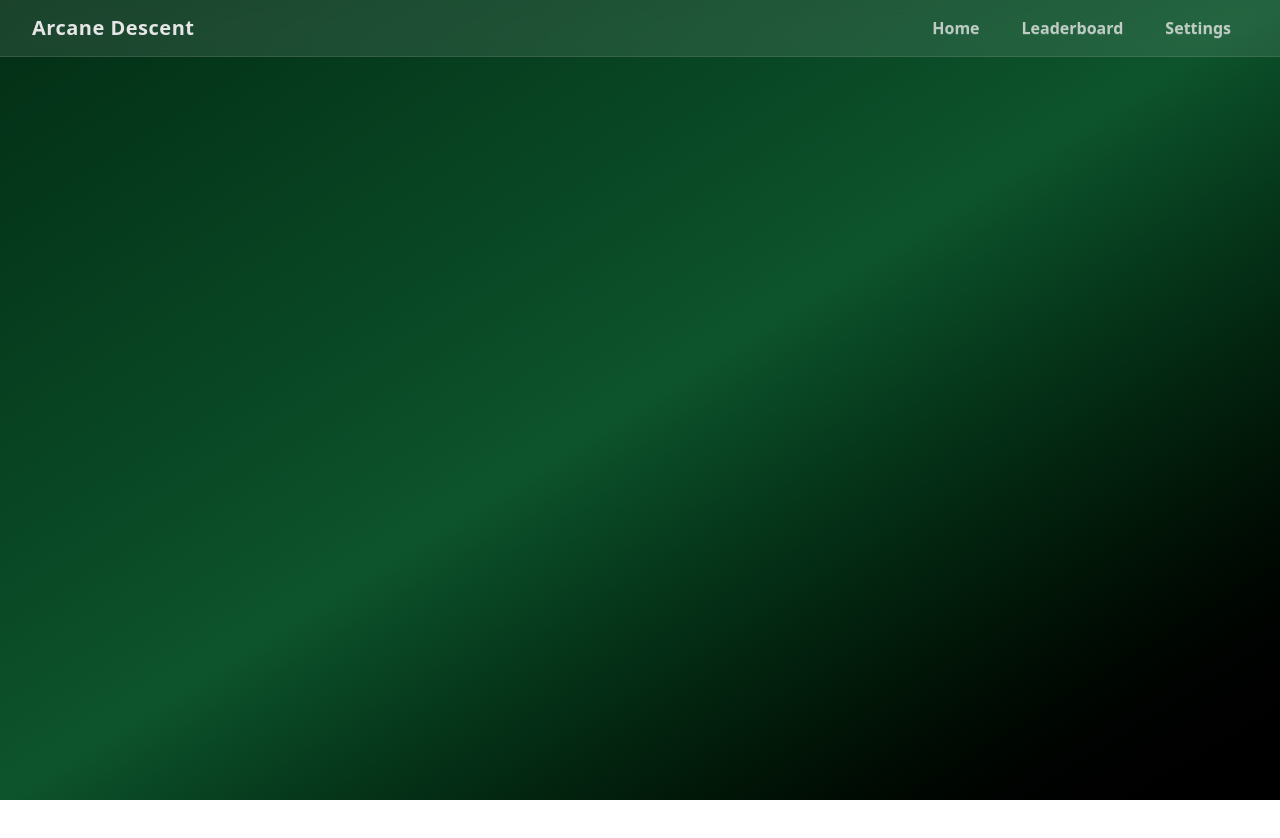
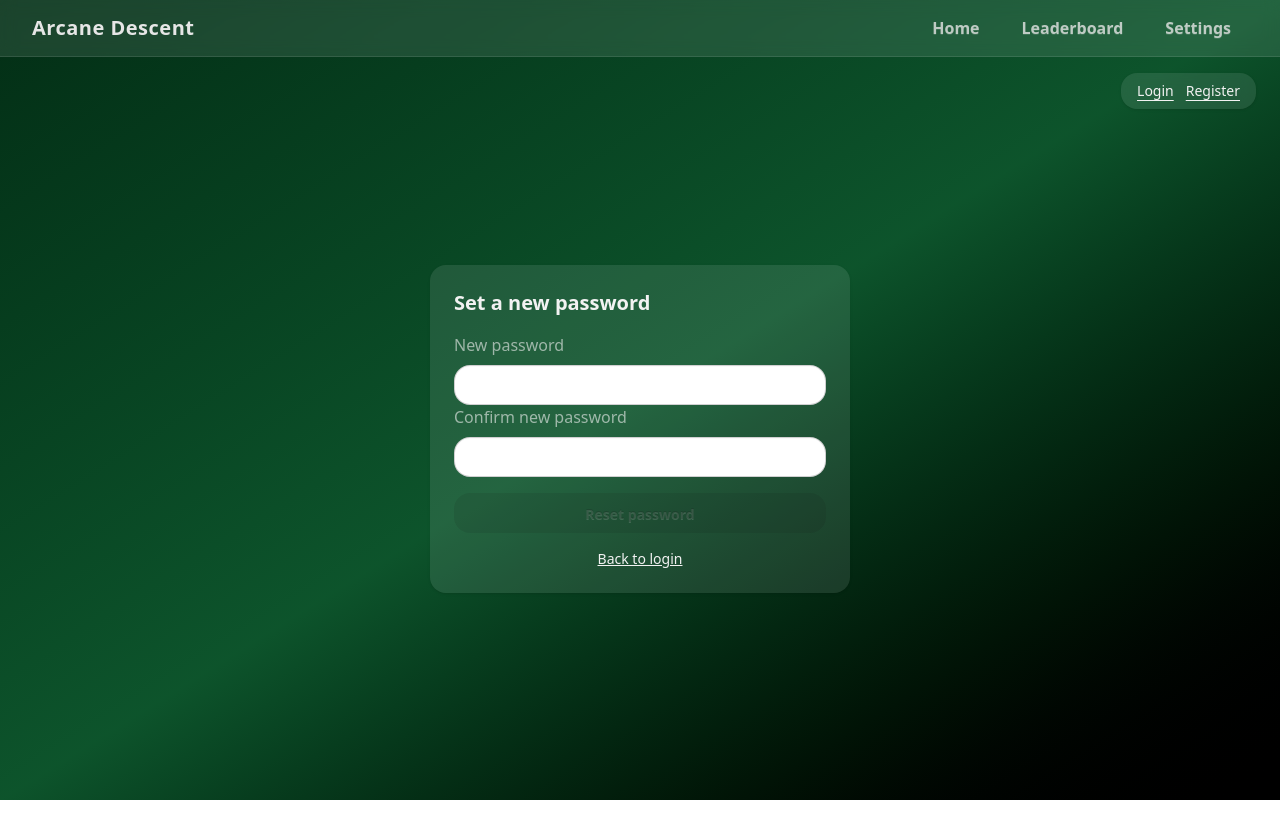
Before and after one commit to InaasHammoush/EscapeRoomFrontEnd, a Svelte app: page /reset-password/1 in a window 1280 px wide. Shown: the top 838 px of the page. Before the commit the page ends 800 px from the top, so only its background shows below. Built offline with nearby package versions, Linux system fonts and the light colour scheme; no server answers.

Commit message:
Reset passwort now possible via login "forgot passwort" or in user settings under "reset passwort".

```diff
--- a/src/App.jsx
+++ b/src/App.jsx
@@ -15,6 +15,8 @@ import SoloRound from "./pages/SoloRound";
 import RoomPage from "./pages/RoomPage";
 import SoloSelect from "./pages/SoloSelect";
 import VerifyEmail from "./pages/VerifyEmail";
+import ForgotPassword from "./pages/ForgotPassword";
+import ResetPassword from "./pages/ResetPassword";
 
 export default function App() {
     useEffect(() => {
@@ -34,7 +36,9 @@ export default function App() {
         <Route path="/" element={<Home />} />
         <Route path="/home" element={<Home />} />
         <Route path="/auth" element={<Auth />} />
-        <Route path="/email-verified" element={<VerifyEmail />} />
+        <Route path="/verify-email/:token" element={<VerifyEmail />} />
+        <Route path="/forgot-password" element={<ForgotPassword />} />
+        <Route path="/reset-password/:token" element={<ResetPassword />} />
         <Route path="/start" element={<StartPage />} />
         <Route path="/join" element={<Join />} />
         <Route path="/rooms" element={<RoomSelection />} />
--- /dev/null
+++ b/src/pages/ForgotPassword.jsx
@@ -0,0 +1,80 @@
+import { useState } from "react";
+import Page from "../components/Layout/Page";
+import { api } from "../state/api";
+import { Link } from "react-router-dom";
+
+export default function ForgotPassword() {
+  const [email, setEmail] = useState("");
+  const [busy, setBusy] = useState(false);
+  const [msg, setMsg] = useState("");
+  const [err, setErr] = useState("");
+
+  const submit = async (e) => {
+    e.preventDefault();
+    if (busy) return;
+
+    setErr("");
+    setMsg("");
+    setBusy(true);
+
+    try {
+      await api.post("/auth/request-password-reset", { email });
+
+      // backend already returns a generic message;
+      // on the frontend we just show a friendly "always success"
+      setMsg(
+        "If this email is registered, we have sent you a password reset link."
+      );
+      setEmail("");
+    } catch (e) {
+      // you can still show a generic error if the request itself failed
+      setErr(e.message || "Could not send reset email.");
+    } finally {
+      setBusy(false);
+    }
+  };
+
+  return (
+    <Page>
+      <div className="h-[70vh] grid place-items-center">
+        <div className="bg-base-100/10 rounded-2xl p-6 shadow w-[min(90vw,420px)]">
+          <h2 className="text-xl font-bold mb-4">Forgot your password?</h2>
+          <p className="text-sm mb-4 opacity-80">
+            Enter your email address and we'll send you a link to reset your password.
+          </p>
+
+          <form onSubmit={submit} className="space-y-3">
+            <label className="form-control">
+              <span className="label label-text">Email</span>
+              <input
+                type="email"
+                className="input input-bordered rounded-2xl w-full mt-2 text-black"
+                value={email}
+                onChange={(e) => setEmail(e.target.value)}
+                required
+                disabled={busy}
+              />
+            </label>
+
+            {msg && <p className="text-success text-sm whitespace-pre-wrap">{msg}</p>}
+            {err && <p className="text-error text-sm whitespace-pre-wrap">{err}</p>}
+
+            <button
+              type="submit"
+              className="btn btn-outline rounded-2xl w-full mt-4"
+              disabled={busy || !email}
+            >
+              {busy ? "Please wait…" : "Send reset link"}
+            </button>
+          </form>
+
+          <div className="mt-4 text-center text-sm">
+            <Link to="/auth" className="link">
+              Back to login
+            </Link>
+          </div>
+        </div>
+      </div>
+    </Page>
+  );
+}
--- /dev/null
+++ b/src/pages/ResetPassword.jsx
@@ -0,0 +1,101 @@
+import { useState } from "react";
+import { useParams, Link, useNavigate } from "react-router-dom";
+import Page from "../components/Layout/Page";
+import { api } from "../state/api";
+
+export default function ResetPassword() {
+  const { token } = useParams();
+  const navigate = useNavigate();
+
+  const [newPwd, setNewPwd] = useState("");
+  const [confirmPwd, setConfirmPwd] = useState("");
+  const [busy, setBusy] = useState(false);
+  const [msg, setMsg] = useState("");
+  const [err, setErr] = useState("");
+
+  const submit = async (e) => {
+    e.preventDefault();
+    if (busy) return;
+
+    setMsg("");
+    setErr("");
+
+    if (newPwd !== confirmPwd) {
+      setErr("Passwords do not match.");
+      return;
+    }
+
+    setBusy(true);
+    try {
+      await api.post(`/auth/reset-password/${token}`, {
+        newPassword: newPwd,
+      });
+
+      setMsg("Your password has been reset successfully. You can now log in.");
+      setNewPwd("");
+      setConfirmPwd("");
+
+      // Optionally redirect after a short delay
+      // navigate("/auth", { replace: true });
+    } catch (e) {
+      setErr(e.message || "Could not reset password.");
+    } finally {
+      setBusy(false);
+    }
+  };
+
+  return (
+    <Page>
+      <div className="h-[70vh] grid place-items-center">
+        <div className="bg-base-100/10 rounded-2xl p-6 shadow w-[min(90vw,420px)]">
+          <h2 className="text-xl font-bold mb-4">Set a new password</h2>
+
+          <form onSubmit={submit} className="space-y-3">
+            <label className="form-control">
+              <span className="label label-text">New password</span>
+              <input
+                type="password"
+                className="input input-bordered rounded-2xl w-full mt-2 text-black"
+                value={newPwd}
+                onChange={(e) => setNewPwd(e.target.value)}
+                required
+                disabled={busy}
+                autoComplete="new-password"
+              />
+            </label>
+
+            <label className="form-control">
+              <span className="label label-text">Confirm new password</span>
+              <input
+                type="password"
+                className="input input-bordered rounded-2xl w-full mt-2 text-black"
+                value={confirmPwd}
+                onChange={(e) => setConfirmPwd(e.target.value)}
+                required
+                disabled={busy}
+                autoComplete="new-password"
+              />
+            </label>
+
+            {msg && <p className="text-success text-sm whitespace-pre-wrap">{msg}</p>}
+            {err && <p className="text-error text-sm whitespace-pre-wrap">{err}</p>}
+
+            <button
+              type="submit"
+              className="btn btn-outline rounded-2xl w-full mt-4"
+              disabled={busy || !newPwd || !confirmPwd}
+            >
+              {busy ? "Please wait…" : "Reset password"}
+            </button>
+          </form>
+
+          <div className="mt-4 text-center text-sm">
+            <Link to="/auth" className="link">
+              Back to login
+            </Link>
+          </div>
+        </div>
+      </div>
+    </Page>
+  );
+}
```
